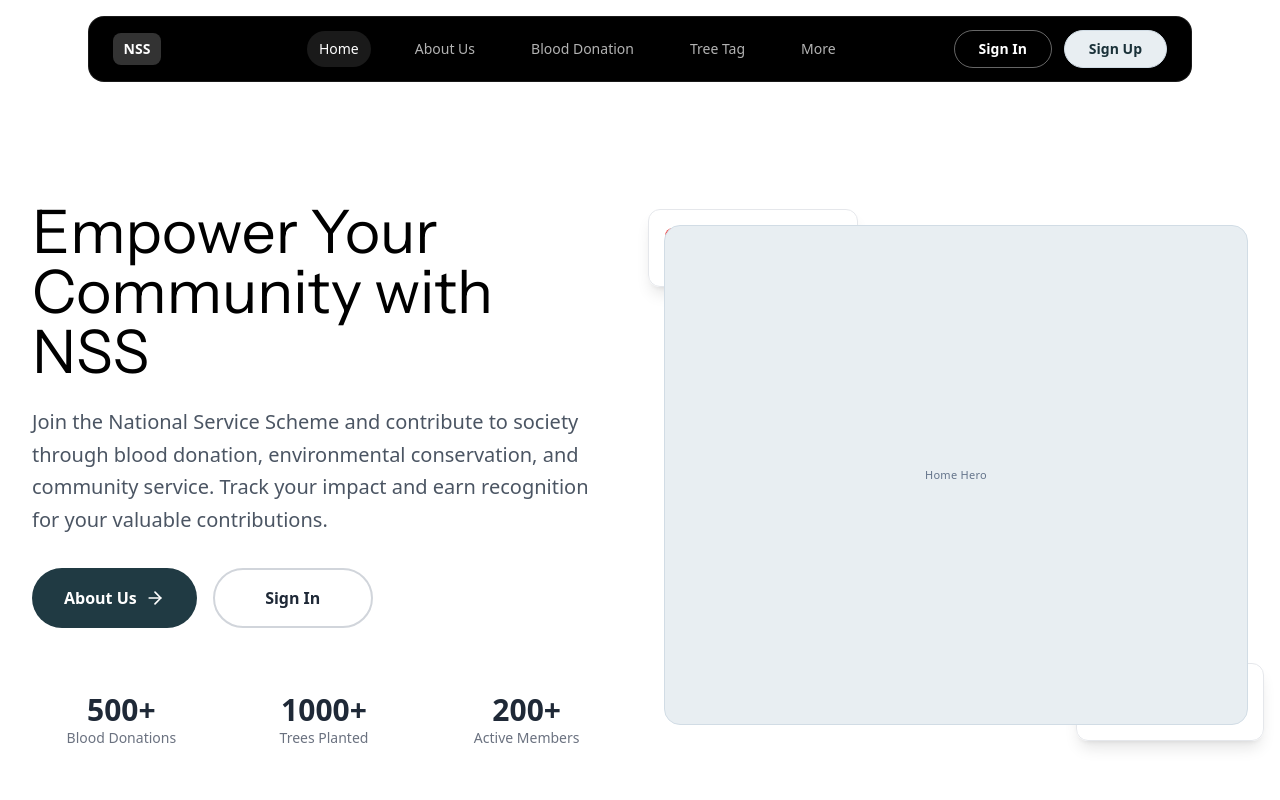
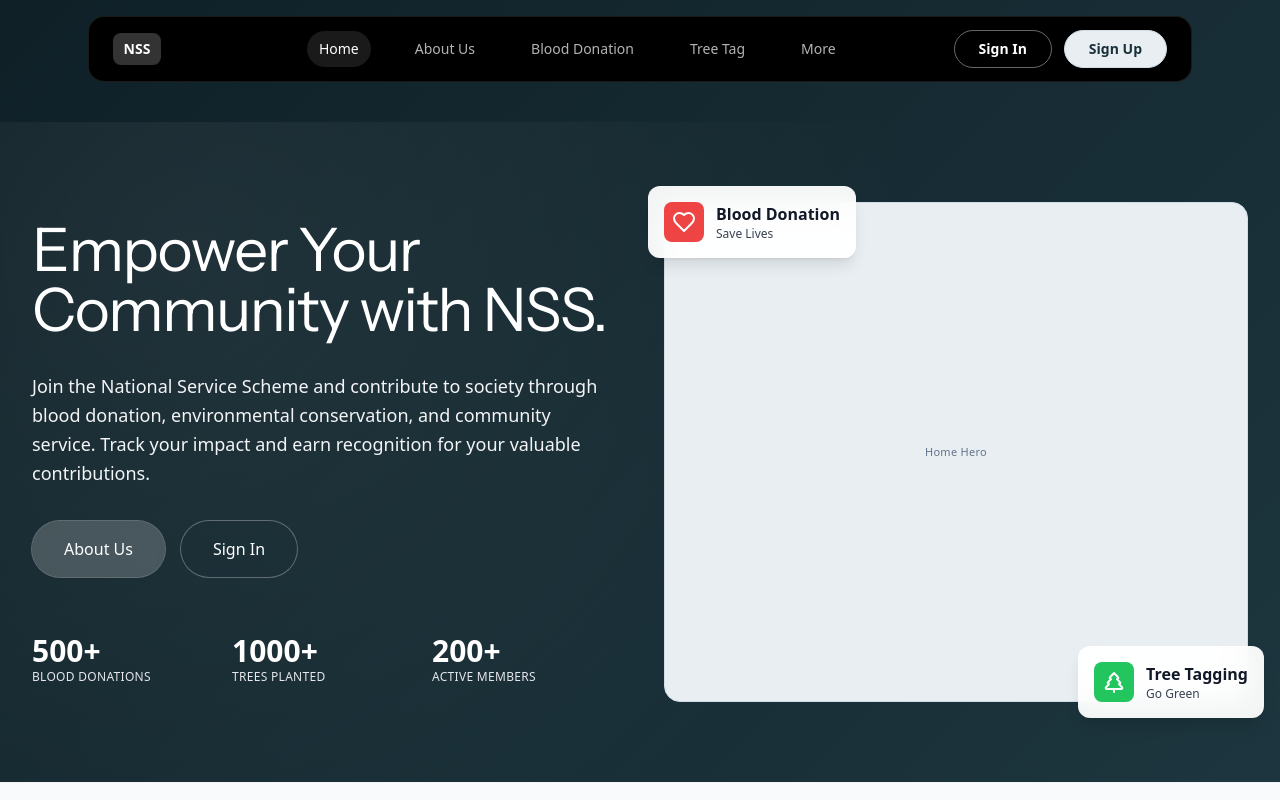
Before and after one commit to zidduhhere/nss-project, a React (Vite) app: page /home in a window 1280 px wide. Shown: the top 800 px of the page. Built offline with nearby package versions, Linux system fonts and the light colour scheme.

Commit message:
Frontend view based bug solved

```diff
--- a/src/views/miscellaneous/about/AboutView.tsx
+++ b/src/views/miscellaneous/about/AboutView.tsx
@@ -13,7 +13,7 @@ export default function AboutView() {
     return (
         <div className="min-h-screen font-isans text-secondary-800 bg-nss-gradient">
             <Navbar />
-            <main className="pt-32">
+            <main className="">
                 <AboutHeroSection />
                 <MissionVisionSection />
                 <TeamSection />
--- a/src/views/miscellaneous/about/sections/HeroSection.tsx
+++ b/src/views/miscellaneous/about/sections/HeroSection.tsx
@@ -1,20 +1,65 @@
+import { Users, Target } from 'lucide-react';
+import { Placeholder } from '@/components/common/Placeholder';
+import { HeroInfoBadge } from '@/components/ui/HeroInfoBadge';
+
 export const AboutHeroSection = () => (
-    <section className="bg-nss-gradient/60 backdrop-blur-sm mx-auto px-6 lg:px-12 pb-20 reveal-on-scroll">
-        <div className="mx-auto max-w-7xl ">
-            <div className="grid lg:grid-cols-2 gap-12 items-start ">
-                <div className="space-y-8">
-                    <h1 className="text-4xl md:text-6xl font-isans font-thin tracking-tight text-white">Empowering Social Impact</h1>
-                    <p className="text-lg leading-relaxed text-white max-w-xl">We enable students to transform intent into measurable community contribution. Through structured tracking and faculty validation, NSSApp builds lifelong civic responsibility.</p>
-                    <div className="grid grid-cols-3 gap-6 pt-4">
-                        <div><div className="text-2xl font-semibold text-white">500+</div><div className="text-xs text-white uppercase tracking-wide">Donations</div></div>
-                        <div><div className="text-2xl font-semibold text-white">1K+</div><div className="text-xs text-white uppercase tracking-wide">Trees Tagged</div></div>
-                        <div><div className="text-2xl font-semibold text-white">200+</div><div className="text-xs text-white uppercase tracking-wide">Active Members</div></div>
+    <section className="relative overflow-hidden reveal-on-scroll">
+        <div className="absolute pointer-events-none" />
+        <div className="max-w-7xl mx-auto px-4 sm:px-6 lg:px-8 py-20 grid lg:grid-cols-2 gap-12 items-center relative z-10">
+            <div className="space-y-8 text-white">
+                <h1 className="text-4xl md:text-6xl font-thin tracking-tight">
+                    <span className="text-white">Empowering Social</span> Impact.
+                </h1>
+                <p className="text-lg leading-relaxed max-w-xl text-gray-100">
+                    We enable students to transform intent into measurable community contribution. Through structured tracking and faculty validation, NSSApp builds lifelong civic responsibility.
+                </p>
+                <div className="flex flex-col sm:flex-row gap-4">
+                    <a href="#mission" className="inline-flex items-center justify-center px-8 py-4 text-md font-medium rounded-full transition bg-white/20 hover:bg-white/30 text-white ring-1 ring-white/30 backdrop-blur-sm">
+                        Our Mission
+                    </a>
+                    <a href="#team" className="inline-flex items-center justify-center px-8 py-4 text-md font-medium rounded-full transition bg-transparent hover:bg-white/10 text-white ring-1 ring-white/30 backdrop-blur-sm">
+                        Meet Our Team
+                    </a>
+                </div>
+                <div className="grid grid-cols-3 gap-6 pt-6 max-w-xl">
+                    <div className="text-left">
+                        <div className="text-2xl md:text-3xl font-semibold text-white">500+</div>
+                        <div className="text-xs text-gray-200 uppercase tracking-wide">Donations</div>
+                    </div>
+                    <div className="text-left">
+                        <div className="text-2xl md:text-3xl font-semibold text-white">1K+</div>
+                        <div className="text-xs text-gray-200 uppercase tracking-wide">Trees Tagged</div>
+                    </div>
+                    <div className="text-left">
+                        <div className="text-2xl md:text-3xl font-semibold text-white">200+</div>
+                        <div className="text-xs text-gray-200 uppercase tracking-wide">Active Members</div>
                     </div>
                 </div>
-                <div className="relative">
-                    <div className="aspect-[4/3] w-full rounded-2xl bg-gradient-to-br from-nss-100 to-nss-200 border border-nss-200 flex items-center justify-center text-secondary-400 text-sm">Image Placeholder</div>
-                </div>
+            </div>
+            <div className="relative">
+                <Placeholder size="hero" label="About Hero" />
+                <HeroInfoBadge
+                    className="absolute -top-4 -left-4"
+                    icon={<Users className="h-6 w-6 text-white" />}
+                    title="Community Impact"
+                    subtitle="Building better tomorrow"
+                    iconBackground="bg-blue-500"
+                    titleColor="text-gray-900"
+                    subtitleColor="text-gray-700"
+                    iconBackgroundRadius="rounded-lg"
+                />
+                <HeroInfoBadge
+                    className="absolute -bottom-4 -right-4"
+                    icon={<Target className="h-6 w-6 text-white" />}
+                    title="Our Vision"
+                    subtitle="Transforming communities"
+                    iconBackground="bg-purple-500"
+                    titleColor="text-gray-900"
+                    subtitleColor="text-gray-700"
+                    iconBackgroundRadius="rounded-lg"
+                />
             </div>
         </div>
+        <div className="absolute inset-0 pointer-events-none opacity-40" style={{ backgroundImage: 'radial-gradient(circle at 15% 20%, rgba(255,255,255,0.15), transparent 60%)' }} />
     </section>
 );
--- a/src/views/miscellaneous/home/HomeView.tsx
+++ b/src/views/miscellaneous/home/HomeView.tsx
@@ -16,7 +16,7 @@ interface HomePageProps {
 export default function HomePage({ }: HomePageProps) {
     useScrollReveal();
     return (
-        <div className="min-h-screen bg-white">
+        <div className="min-h-screen  bg-nss-gradient">
             <Navbar />
             <HeroSection />
             <FeaturesSection />
--- a/src/views/miscellaneous/home/sections/HeroSection.tsx
+++ b/src/views/miscellaneous/home/sections/HeroSection.tsx
@@ -1,51 +1,68 @@
 import { Heart, TreePine } from 'lucide-react';
 import { Placeholder } from '@/components/common/Placeholder';
-import { HeroButton } from '@/components/ui';
+import { HeroInfoBadge } from '@/components/ui/HeroInfoBadge';
 import React from 'react';
 
 export const HeroSection: React.FC = () => {
     return (
-        <section className="relative overflow-hidden bg-white reveal-on-scroll">
-            <div className="max-w-7xl mx-auto px-4 sm:px-6 lg:px-8 py-20">
-                <div className="grid grid-cols-1 lg:grid-cols-2 gap-12 items-center">
-                    <div className="space-y-8">
-                        <div className="space-y-6">
-                            <h1 className="text-4xl md:text-5xl lg:text-6xl font-isans  text-black leading-tight">Empower Your Community with NSS</h1>
-                            <p className="text-xl text-gray-600 leading-relaxed">Join the National Service Scheme and contribute to society through blood donation, environmental conservation, and community service. Track your impact and earn recognition for your valuable contributions.</p>
+        <section className="relative overflow-hidden reveal-on-scroll">
+            <div className="absolute pointer-events-none" />
+            <div className="max-w-7xl mx-auto px-4 sm:px-6 lg:px-8 py-20 grid lg:grid-cols-2 gap-12 items-center relative z-10">
+                <div className="space-y-8 text-white">
+                    <h1 className="text-4xl md:text-6xl font-thin tracking-tight font-isans">
+                        <span className="text-white">Empower Your Community</span> with NSS.
+                    </h1>
+                    <p className="text-lg leading-relaxed max-w-xl text-gray-100">
+                        Join the National Service Scheme and contribute to society through blood donation, environmental conservation, and community service. Track your impact and earn recognition for your valuable contributions.
+                    </p>
+                    <div className="flex flex-col sm:flex-row gap-4">
+                        <a href="/about" className="inline-flex items-center justify-center px-8 py-4 text-md font-medium rounded-full transition bg-white/20 hover:bg-white/30 text-white ring-1 ring-white/30 backdrop-blur-sm">
+                            About Us
+                        </a>
+                        <a href="/login" className="inline-flex items-center justify-center px-8 py-4 text-md font-medium rounded-full transition bg-transparent hover:bg-white/10 text-white ring-1 ring-white/30 backdrop-blur-sm">
+                            Sign In
+                        </a>
+                    </div>
+                    <div className="grid grid-cols-3 gap-6 pt-6 max-w-xl">
+                        <div className="text-left">
+                            <div className="text-2xl md:text-3xl font-semibold text-white">500+</div>
+                            <div className="text-xs text-gray-200 uppercase tracking-wide">Blood Donations</div>
                         </div>
-                        <div className="flex flex-col sm:flex-row gap-4">
-                            <HeroButton icon onClick={() => { /* navigate to about maybe */ }}>
-                                About Us
-                            </HeroButton>
-                            <HeroButton variant="outline" onClick={() => { /* navigate to sign in */ }}>
-                                Sign In
-                            </HeroButton>
+                        <div className="text-left">
+                            <div className="text-2xl md:text-3xl font-semibold text-white">1000+</div>
+                            <div className="text-xs text-gray-200 uppercase tracking-wide">Trees Planted</div>
                         </div>
-                        <div className="grid grid-cols-3 gap-6 pt-8">
-                            <div className="text-center"><div className="text-2xl md:text-3xl font-bold text-gray-800">500+</div><div className="text-sm text-gray-500">Blood Donations</div></div>
-                            <div className="text-center"><div className="text-2xl md:text-3xl font-bold text-gray-800">1000+</div><div className="text-sm text-gray-500">Trees Planted</div></div>
-                            <div className="text-center"><div className="text-2xl md:text-3xl font-bold text-gray-800">200+</div><div className="text-sm text-gray-500">Active Members</div></div>
-                        </div>
-                    </div>
-                    <div className="relative">
-                        <div className="relative z-10">
-                            <Placeholder size="hero" label="Home Hero" />
-                        </div>
-                        <div className="absolute -top-4 -left-4 bg-white/90 backdrop-blur-lg border border-gray-200 rounded-xl p-4 shadow-lg">
-                            <div className="flex items-center space-x-3">
-                                <div className="bg-red-500 p-2 rounded-lg"><Heart className="h-6 w-6 text-white" /></div>
-                                <div><div className="text-gray-800 font-semibold">Blood Donation</div><div className="text-gray-600 text-sm">Save Lives</div></div>
-                            </div>
-                        </div>
-                        <div className="absolute -bottom-4 -right-4 bg-white/90 backdrop-blur-lg border border-gray-200 rounded-xl p-4 shadow-lg">
-                            <div className="flex items-center space-x-3">
-                                <div className="bg-green-500 p-2 rounded-lg"><TreePine className="h-6 w-6 text-white" /></div>
-                                <div><div className="text-gray-800 font-semibold">Tree Tagging</div><div className="text-gray-600 text-sm">Go Green</div></div>
-                            </div>
+                        <div className="text-left">
+                            <div className="text-2xl md:text-3xl font-semibold text-white">200+</div>
+                            <div className="text-xs text-gray-200 uppercase tracking-wide">Active Members</div>
                         </div>
                     </div>
                 </div>
+                <div className="relative">
+                    <Placeholder size="hero" label="Home Hero" />
+                    <HeroInfoBadge
+                        className="absolute -top-4 -left-4"
+                        icon={<Heart className="h-6 w-6 text-white" />}
+                        title="Blood Donation"
+                        subtitle="Save Lives"
+                        iconBackground="bg-red-500"
+                        titleColor="text-gray-900"
+                        subtitleColor="text-gray-700"
+                        iconBackgroundRadius="rounded-lg"
+                    />
+                    <HeroInfoBadge
+                        className="absolute -bottom-4 -right-4"
+                        icon={<TreePine className="h-6 w-6 text-white" />}
+                        title="Tree Tagging"
+                        subtitle="Go Green"
+                        iconBackground="bg-green-500"
+                        titleColor="text-gray-900"
+                        subtitleColor="text-gray-700"
+                        iconBackgroundRadius="rounded-lg"
+                    />
+                </div>
             </div>
+            <div className="absolute inset-0 pointer-events-none opacity-40" style={{ backgroundImage: 'radial-gradient(circle at 15% 20%, rgba(255,255,255,0.15), transparent 60%)' }} />
         </section>
     );
 };
--- a/src/views/miscellaneous/tree-tag/sections/HeroSection.tsx
+++ b/src/views/miscellaneous/tree-tag/sections/HeroSection.tsx
@@ -22,7 +22,7 @@ export const TreeTagHeroSection = () => (
             <div className="relative">
                 <Placeholder size="hero" label="Tree Tag Hero" />
                 <HeroInfoBadge
-                    className="absolute top-4 left-4"
+                    className="absolute -top-4 -left-4"
                     icon={<Leaf className="h-6 w-6 text-white" />}
                     title="Every Tree Counts"
                     subtitle="Track, nurture, sustain"
```
